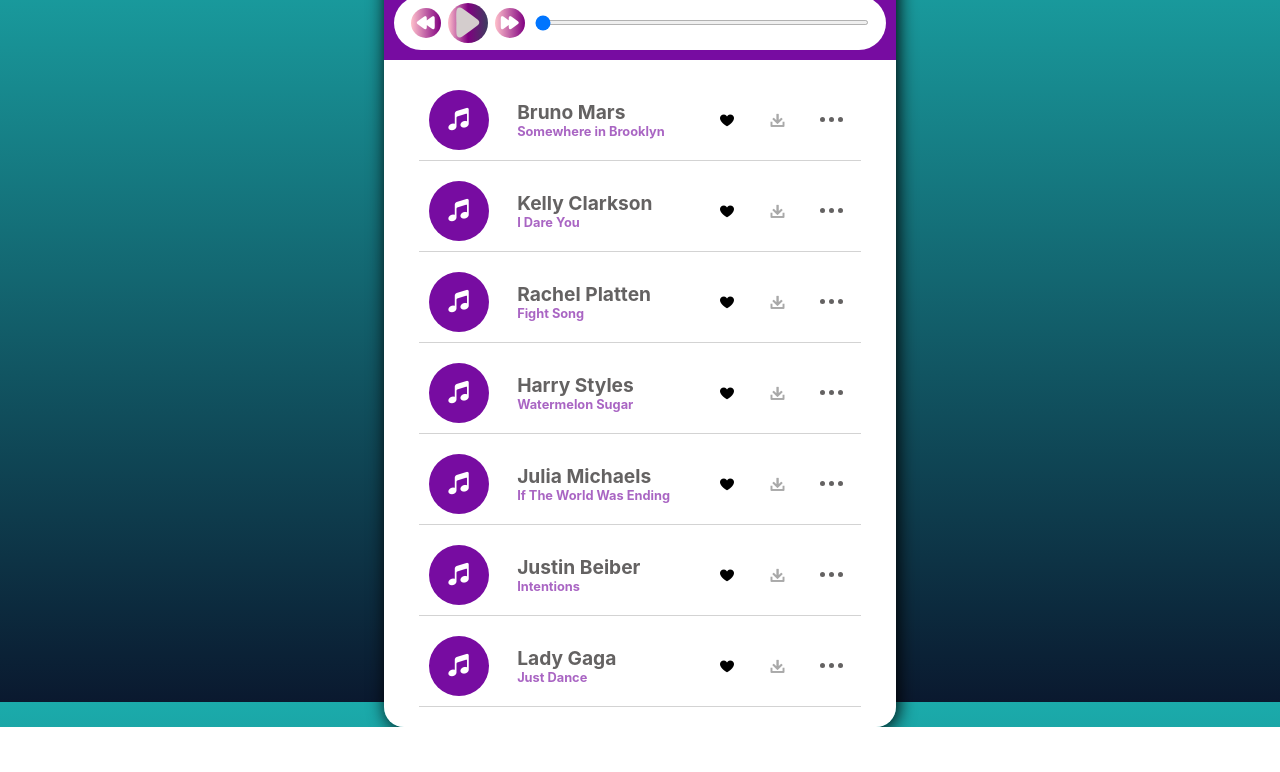
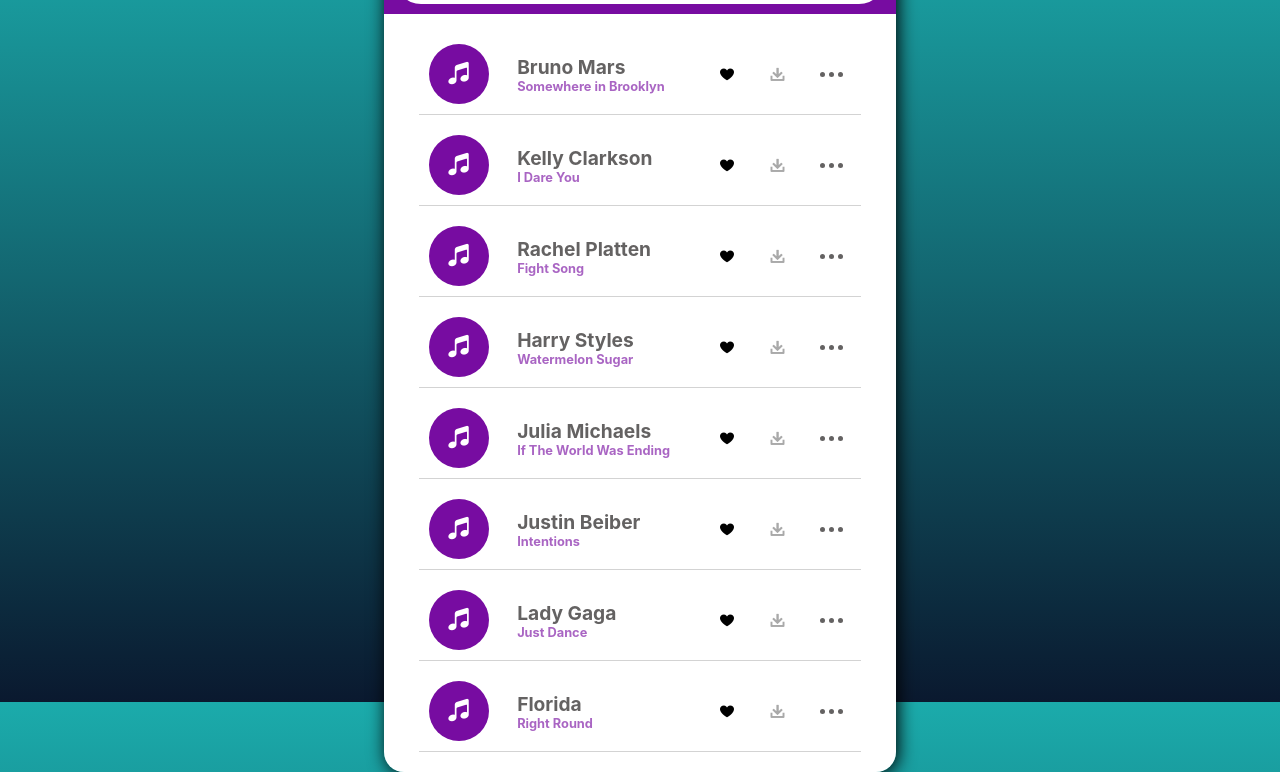
Before and after one commit to PhillipNemo/Music-app, a plain HTML site: page index.html in a window 1280 px wide. Shown: the part 98-870 px from the top of the page. Before the commit the page ends 825 px from the top, so only its background shows below. Drawn offline with Linux system fonts and the light colour scheme.

Commit message:
Update index.html

```diff
--- a/index.html
+++ b/index.html
@@ -178,6 +178,26 @@
                             <div class="dot"></div>
                         </div>
                     </div>
+                    <div class="songs" >
+                        <div class="image">
+                            <i class="icofont-music"></i>
+                        </div>
+                        <div class="artist">
+                            <p id="artist-name">Florida</p>
+                            <p id="song-title">Right Round</p>
+                        </div>
+
+                        <div class="icons">
+                            <i title="Add to favourite" class="icofont-heart" ></i>
+                            <a href="./songs/Flo-Rida_Right_round.mp3" title="Download" download="Flo-Rida_Right_round" class="icofont-download"></a>
+                        </div>
+
+                        <div  id="more" title="More">
+                            <div class="dot"></div>
+                            <div class="dot"></div>
+                            <div class="dot"></div>
+                        </div>
+                    </div>
 
 
 
```
